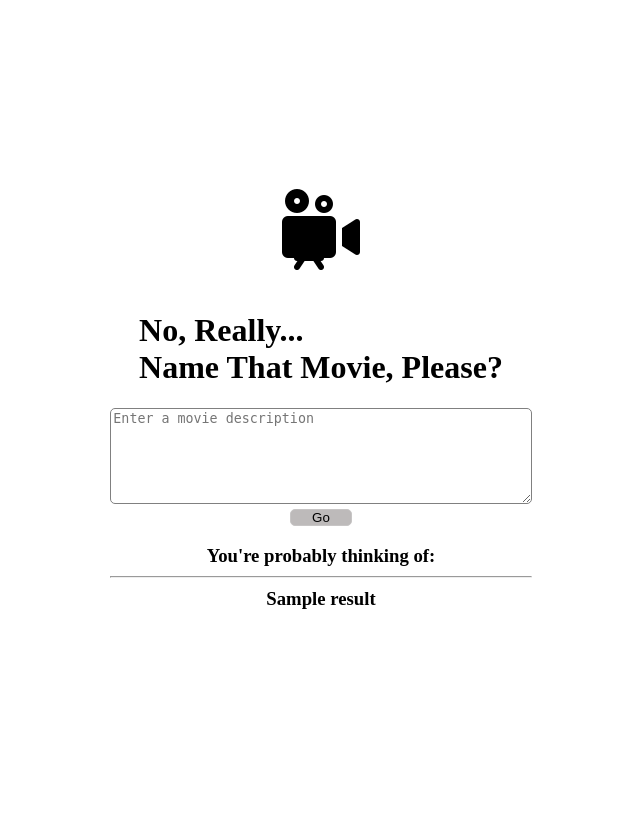
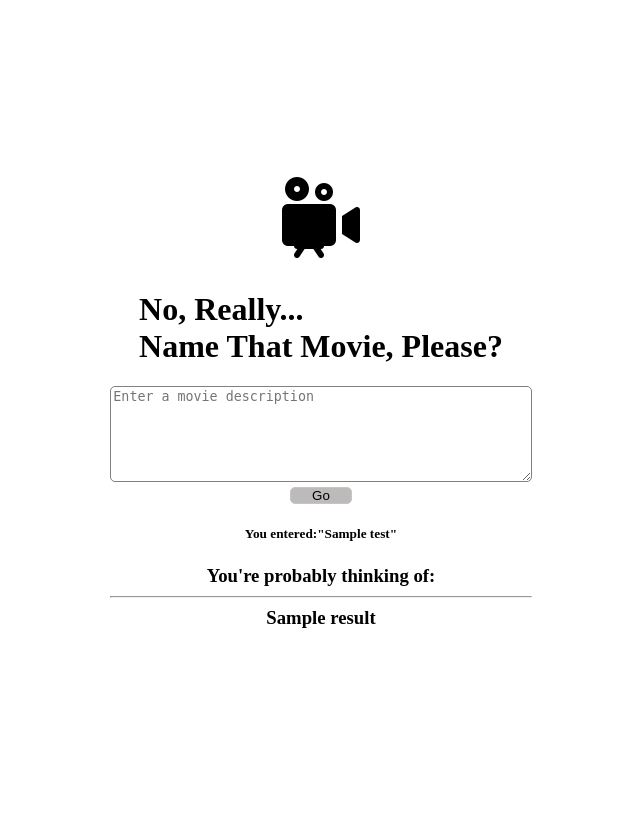
Before and after one commit to brennanp93/move-finder-ai, a Flask app: template templates/index.html in a window 1280 px wide. Shown: the whole page, without its empty margins (319-959 px from the left). Run offline with Flask 2, Linux system fonts and the light colour scheme; the template is opened without the code that fills it: most values are stand-ins (such as "Sample title", 1, 10 or a date in 2020).

Commit message:
add prompt in html

```diff
--- a/app.py
+++ b/app.py
@@ -10,16 +10,16 @@ openai.api_key = os.getenv("OPENAI_API_KEY")
 @app.route("/", methods=("GET","POST"))
 def index():
     if request.method == "POST":
-        movie_description = request.form["description"]
+        description = request.form["description"].capitalize()
         response = openai.Completion.create(
             model="text-davinci-003",
-            prompt=generate_prompt(movie_description),
+            prompt=generate_prompt(description),
             temperature=0.3,
         )
-
-        return redirect(url_for("index", result=response.choices[0].text))
+        return redirect(url_for("index", result=response.choices[0].text, test=description))
+    test = request.args.get("test")
     result = request.args.get("result")
-    return render_template("index.html", result=result)
+    return render_template("index.html", result=result, test=test)
 
 
 def generate_prompt(movie_description):
--- a/static/main.css
+++ b/static/main.css
@@ -27,10 +27,12 @@ form {
   grid-row: 4/5;
 }
 h2,
-h3 {
+h3,
+h5 {
   text-align: center;
 }
 main {
+  height: 100%;
   place-self: center;
   grid-column: 2/3;
   grid-row: 2/5;
@@ -56,10 +58,15 @@ button {
 
     }
 
+
+
+
+
+
 @media (max-width: 450px) {
   main {
     grid-column: 1/4;
-    grid-row: 1/6;
+    /* grid-row: 1/6; */
     padding: 5%;
   }
   h1 {
--- a/templates/index.html
+++ b/templates/index.html
@@ -44,6 +44,7 @@
       </form>
       {% if result %}
       <div class="result">
+        <h5>You entered:"{{test}}"</h5>
         <h3>You're probably thinking of: <br /> <hr>{{result}}</h3>
       </div>
       {% endif %}
```
